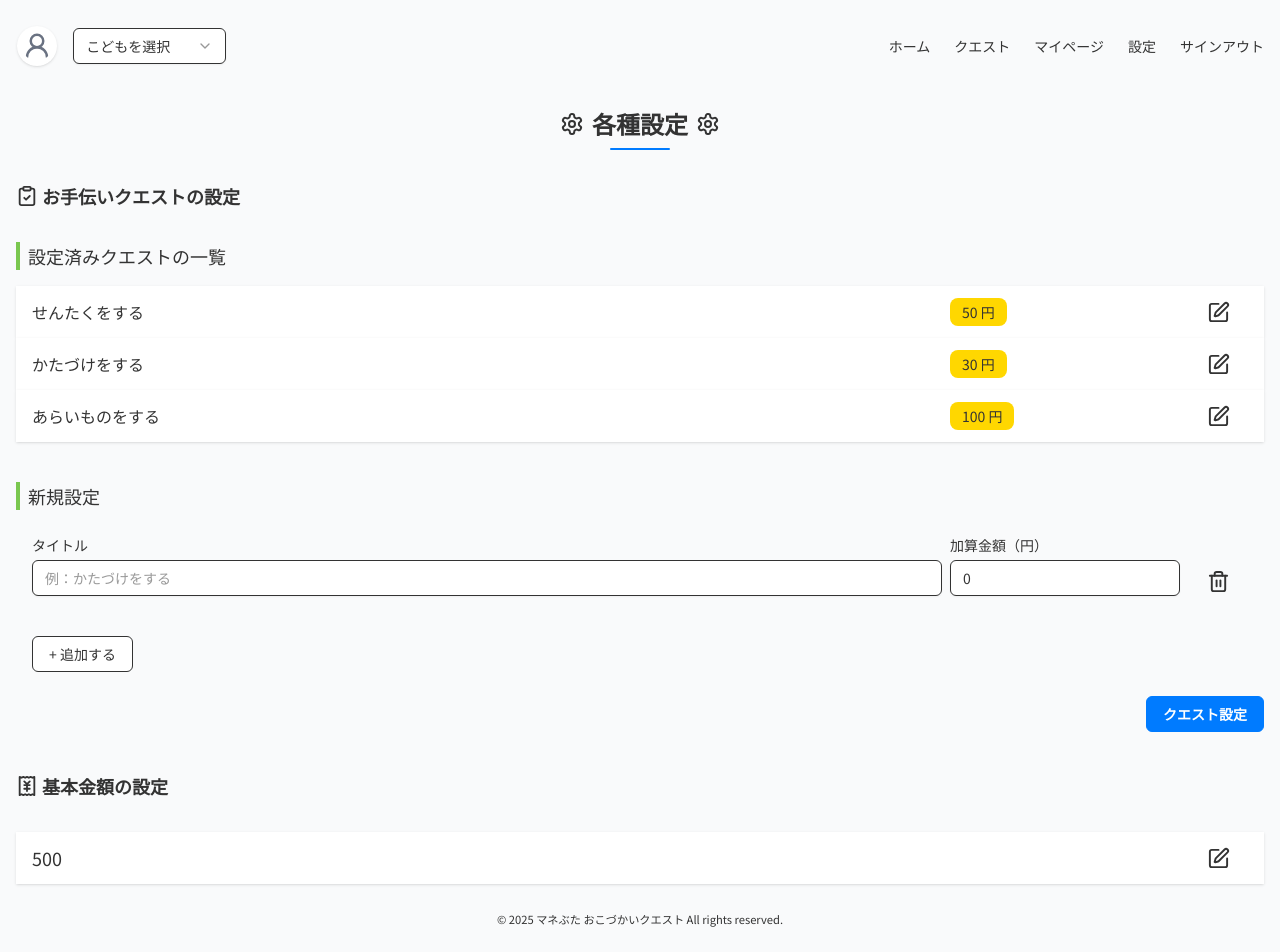
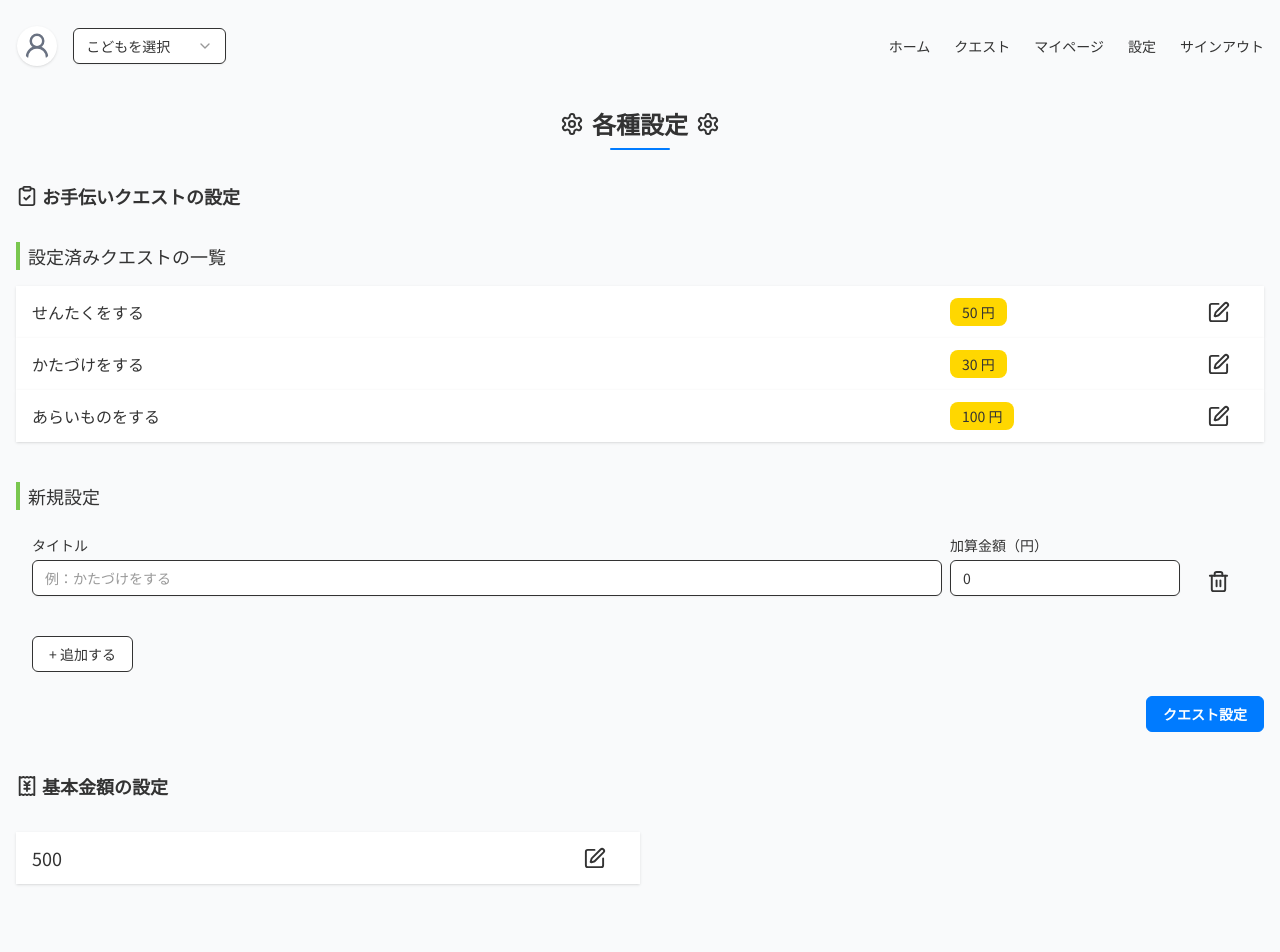
Before and after one commit to ida-rie/original-app-moneybuta, a Next.js app: page /settings in a window 1280 px wide. Shown: the top 952 px of the page. Built offline with nearby package versions, Linux system fonts and the light colour scheme.

Commit message:
UIの作成

```diff
--- a/app/(home)/settings/page.tsx
+++ b/app/(home)/settings/page.tsx
@@ -39,7 +39,7 @@
 				</div>
 			</div>
 
-			<div>
+			<div className="mb-10">
 				<SubTitle title="基本金額の設定" icon={ReceiptJapaneseYen} />
 				<div>
 					<BasicAmountEditor basicAmount={BasicAmount} />
--- a/components/settings/BasicAmountEditor.tsx
+++ b/components/settings/BasicAmountEditor.tsx
@@ -51,7 +51,7 @@
 			{isEdting ? (
 				<Form {...form}>
 					<form onSubmit={form.handleSubmit(onSubmit)} className="space-y-6">
-						<div className="grid gap-2 md:grid-cols-[1fr_60px] items-center px-4 py-3 shadow-sm bg-white">
+						<div className="w-full md:w-1/2 grid gap-2 md:grid-cols-[1fr_60px] items-center px-4 py-3 shadow-sm bg-white">
 							{/* 金額入力 */}
 							<FormField
 								control={form.control}
@@ -111,7 +111,7 @@
 				</Form>
 			) : (
 				<>
-					<div className="grid gap-2 md:grid-cols-[1fr_60px] items-center px-4 py-3 shadow-sm bg-white">
+					<div className="w-full md:w-1/2  grid gap-2 md:grid-cols-[1fr_60px] items-center px-4 py-3 shadow-sm bg-white">
 						<p className="font-medium text-lg">{basicAmount.amount}</p>
 						<div className="flex justify-end md:justify-center items-center">
 							<TooltipProvider>
```
